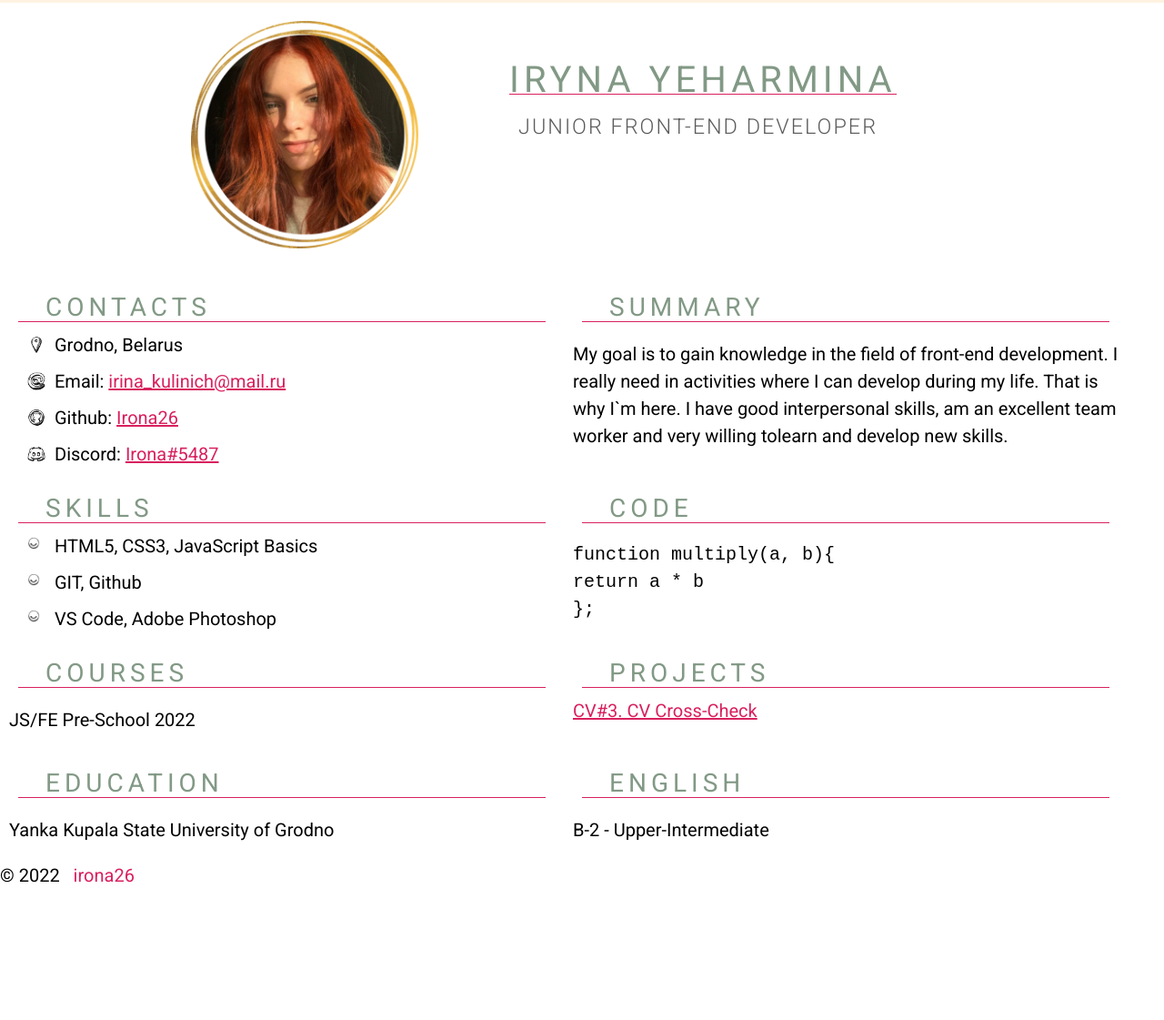
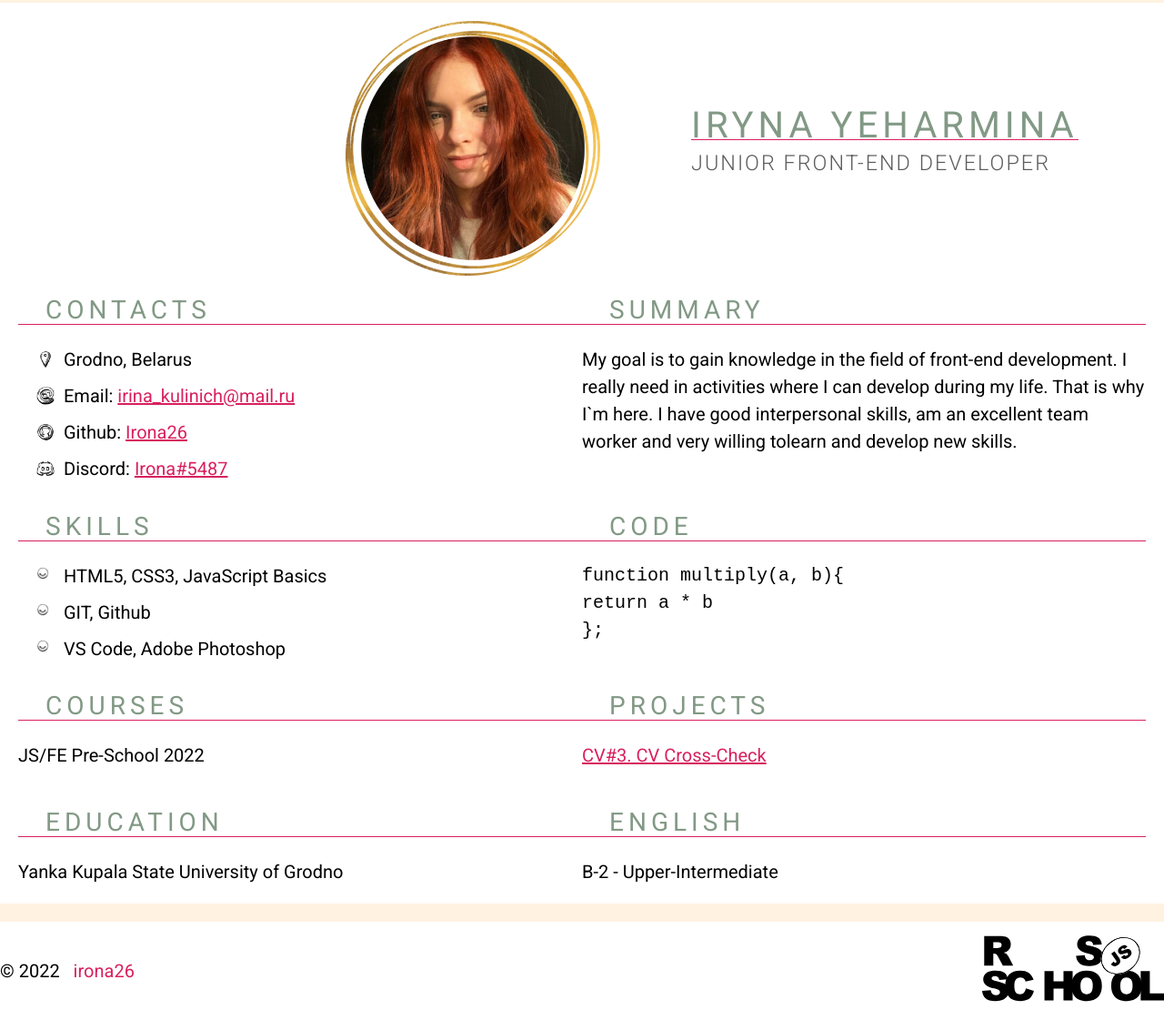
Before and after one commit to Irona26/rsschool-cv-pre, a plain HTML site: page index.html in a window 1280 px wide. Shown: the part 127-1248 px from the top of the page at 91% size. Before the commit the page ends 1111 px from the top, so only its background shows below. Drawn offline with Linux system fonts and the light colour scheme.

Commit message:
fix: change footer link

```diff
--- a/index.html
+++ b/index.html
@@ -34,7 +34,8 @@
         <div class="section-profile-title">
           <h1 class="section-title main-title">Iryna Yeharmina</h1>
           <h3 class="section subtitle"> Junior Front-End Developer</h3>
-     </section>
+        </div>
+         </section>
      <section class="section" id="contacts">
         <h2 class="section-title">Contacts</h2>
         <ul class="section-list">
@@ -98,9 +99,10 @@ return a * b
      </section>
     </div>
  </main>
-<footer classs="footer">
+<footer class="footer">
     <div class="container footer-container">
           <div>© 2022 <a href="https://github.com/irona26" class="github nav-link">irona26</a></div>
           <a href="https://rs.school/js/" class="rss"></a>
+          <a href="https://rs.school/js/"><img src="assets/rs_school_js.svg" class="footer-container-logo" alt="logo" title="rsschool"/></a>
         </div>
 </footer>
--- a/style.css
+++ b/style.css
@@ -1,12 +1,12 @@
 body {
+    display: flex;
+    min-height: 100vh;
+    padding: 0;
+    margin-left: 20px;
+    margin: 0;
     font-family: 'Roboto', sans-serif;
     font-size: 20px;
-    padding: 0;
-    margin-left: 20px;
-    min-height: 100vh;
-    margin: 0;
     line-height: 30px;
-    display: flex;
     flex-direction: column;
     justify-content: space-between;
 }
@@ -14,14 +14,15 @@ body {
 * {
     box-sizing: border-box;
 }
+
 .header {
       background-color: #fff2e1;
 }
 
 .nav-link {
+    padding: 10px;
+    font-size: 20px;
     color: #d8205e;
-      font-size: 20px;
-      padding: 10px;
     text-decoration: none;
     transition: .3s;
 }
@@ -30,40 +31,53 @@ body {
     color: #ffffff;
     background-color: #d8205e;
 }
+
 .header-container {
     max-width: 1440px;
     margin: 0 auto;
 }
+
 .nav-list {
     display: flex;
+    padding: 0 20px;
+    align-items: center;
     justify-content: flex-end;
-    align-items: center;
     list-style: none;
-    padding: 0 20px;
     line-height: 50px;
 }
+
 .section {
   width: calc(50% - 20px);
-  padding-top: 10px;
-  padding-bottom: 0px!important;;
+  padding: 0!important;
+  margin-left: 20px;
+  margin-bottom: 0!important;
   border-style: none!important;
-  justify-content: start;
+  justify-content: center;
 }
 
 .section-profile-logo {
     display: flex;
-    width: 250px;
-    height: 250px;
-    margin: 10px 100px;
+    width: 280px;
+    height: 280px;
+    margin: auto 100px;
+    flex-direction: row;
+    justify-content: space-between;
     object-fit: cover;
 }
+
+
 .section-profile {
     display: flex;
     width: 50%;
     margin: auto 100px;
     margin-bottom: 20px;
-    justify-content: baseline;
+    flex-direction: row;
+	flex-wrap: nowrap;
+    justify-content: space-between;
+    border-bottom: 20px solid #fff2e1;
+
 }
+
 .section-profile-title {
     display: flex;
     width: calc(50% - 20px);
@@ -73,53 +87,66 @@ body {
     text-align: start;
     text-transform: uppercase;
 }
+
 .section-title {
     font-size: 28px;
     font-weight: 400;
-    margin: 10px;
     padding-left: 30px;
     text-transform: uppercase;
     letter-spacing: 5px;
     color: #829985;
     border-bottom: 1px solid #d8205e;
 }
+
 .main-title {
-    margin: 60px auto 0px;
+    margin: 100px auto 0 0;
+    margin-bottom: 0;
     padding-left: 0px;
     font-size: 40px;
     font-weight: 400;
+    text-align: center;
     text-transform: uppercase;
     letter-spacing: 5px;
     color: #829985;
     white-space: nowrap;
 }
+
 .subtitle {
-        color: #5c5c5c;
+    padding: 0;
+    margin: 0 auto auto 0;
     line-height: 50px;
     font-weight: 300;
+    border-style: none!important;
     letter-spacing: 2px;
     white-space: nowrap;
-        padding: 0px;
-        margin: 0px;
+    color: #5c5c5c;
 }
+
 html {
     scroll-behavior: smooth;
 }
+
 .main {
     margin-bottom: auto;
 }
+
 .main-container {
+    display: flex;
+    width: 100%;
     margin-top: 20px;
+    padding-top: 20px;
     border-top: 20px solid #fff2e1;
-    display: flex;
+    border-bottom: 20px solid #fff2e1;
+    justify-content: center;
 	flex-direction: row;
 	flex-wrap: wrap;
-	width: 100%;
 }
+
 .section-list {
     margin: 0;
     padding: 0px 20px;
 }
+
 .section-item {
     position: relative;
     margin: 0;
@@ -128,67 +155,98 @@ html {
     padding-left: 30px;
     list-style: none;
 }
+
 .section-item::before {
     content: "";
     position: absolute;
-    margin-top: 5px;
     left: 0px;
     top: 0px;
     width: 14px;
     height: 14px;
+    margin-top: 5px;
     background-size: contain;
     background-image: url(assets/ello.png);
 }
+
 .contacts-item:before {
     content: "";
     position: absolute;
-    margin-top: 5px;
     left: 0px;
     top: 0px;
     width: 20px;
     height: 20px;
+    margin-top: 5px;
     background-size: contain;
     background-repeat: no-repeat;
 }
+
 .contacts-item:nth-child(1):before {
     background-image: url("assets/loc.png");
 }
+
 .contacts-item:nth-child(2):before {
     background-image: url("assets/at.png");
 }
+
 .contacts-item:nth-child(3):before {
     background-image: url("assets/github.png");
 }
+
 .contacts-item:nth-child(4):before {
     background-image: url("assets/discord.png");
 }
+
 .contacts-item a {
     color: #d8205e;
 }
+
 .section-projects a {
     color: #d8205e;
 }
+
 .section-projects a:hover {
     color: #ffffff;
     background-color: #d8205e;
 }
+
 .contacts-item a:hover {
     color: #ffffff;
     background-color: #d8205e;
 }
+
 .footer-container a:hover {
     color: #ffffff;
     background-color: #d8205e;
 }
+
 .section {
     width: calc(50% - 20px);
     padding: 10px;
     padding-bottom: 35px;
+    margin-left: 0;
     border-bottom: 1px solid #672f2f;
 }
+
 .pre {
     padding: 0;
     margin: 0;
+}
+
+.footer-container {
+    display: flex;
+    align-items: center;
+    justify-content: space-between;
+}
+
+.footer-container-logo {
+    width: 200px;
+    height: 100px;
+    justify-content: flex-end;
+}
+
+.github nav-link {
+    align-items: center;
+    justify-content: flex-start;
 }
 
 @media (max-width: 768px) {
```
Also changed, not shown: assets/rs_school_js.png (added), assets/rs_school_js.svg (added). Lines whose indentation alone changed are shown as unchanged.
